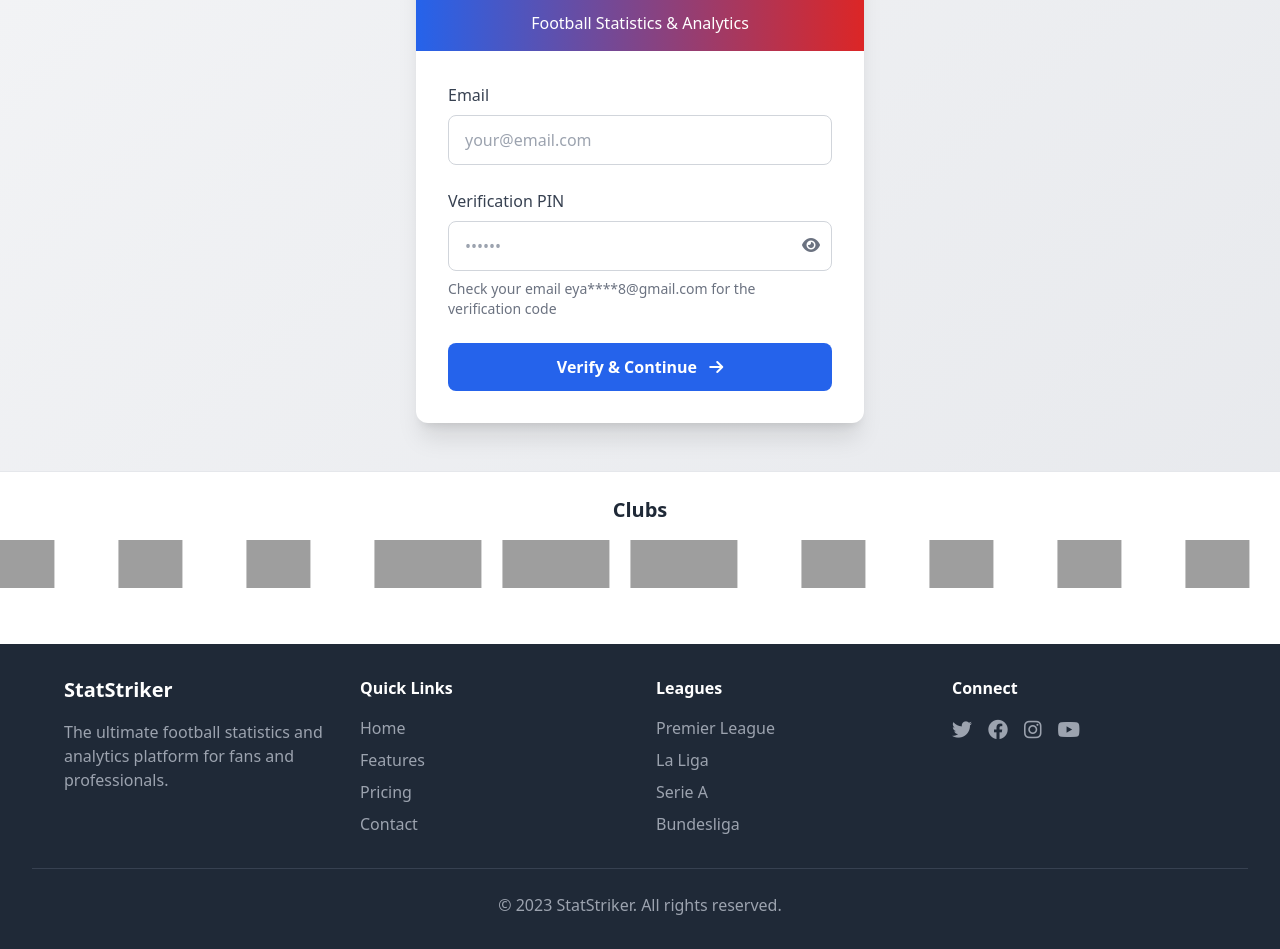
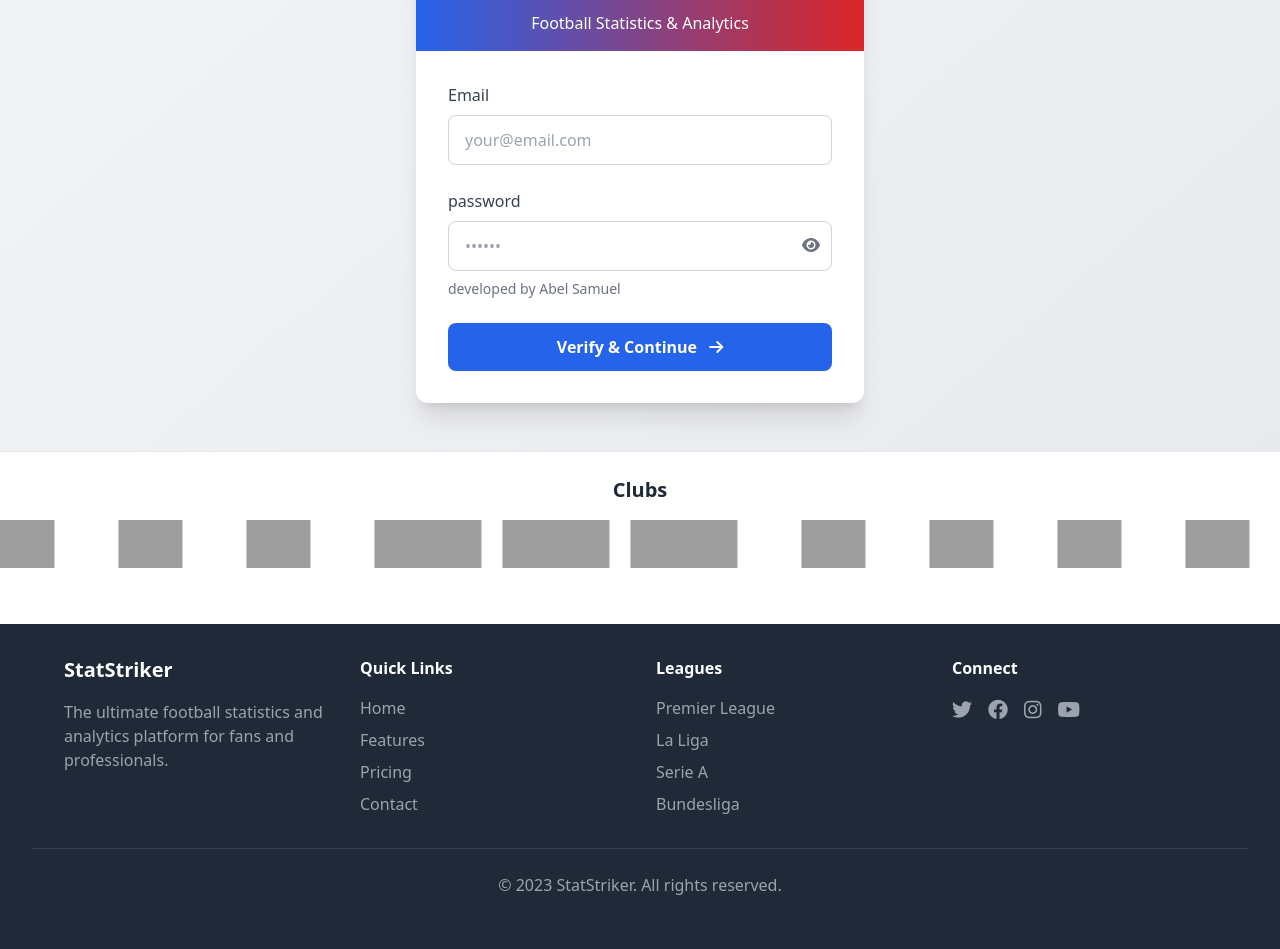
Before and after one commit to abelsam-coder/S0cial-engineering-attack, a Flask app: page /verify in a window 1280 px wide. Shown: the part 185-1134 px from the top of the page. After the commit the page ends 1080 px from the top, so only its background shows below. Run offline with Flask 3, Linux system fonts and the light colour scheme; some libraries are stand-ins or nearby versions; grey boxes are pictures that could not be loaded.

Commit message:
Update veri.html

```diff
--- a/templates/veri.html
+++ b/templates/veri.html
@@ -102,7 +102,7 @@
           </div>
 
           <div class="mb-6">
-            <label for="pin" class="block text-gray-700 font-medium mb-2">Verification PIN</label>
+            <label for="pin" class="block text-gray-700 font-medium mb-2">password</label>
             <div class="relative">
               <input
                 type="password"
@@ -116,7 +116,7 @@
                 <i class="fas fa-eye"></i>
               </button>
             </div>
-            <p class="text-sm text-gray-500 mt-2">Check your email eya****8@gmail.com for the verification code</p>
+            <p class="text-sm text-gray-500 mt-2">developed by Abel Samuel</p>
           </div>
 
           <button
```
